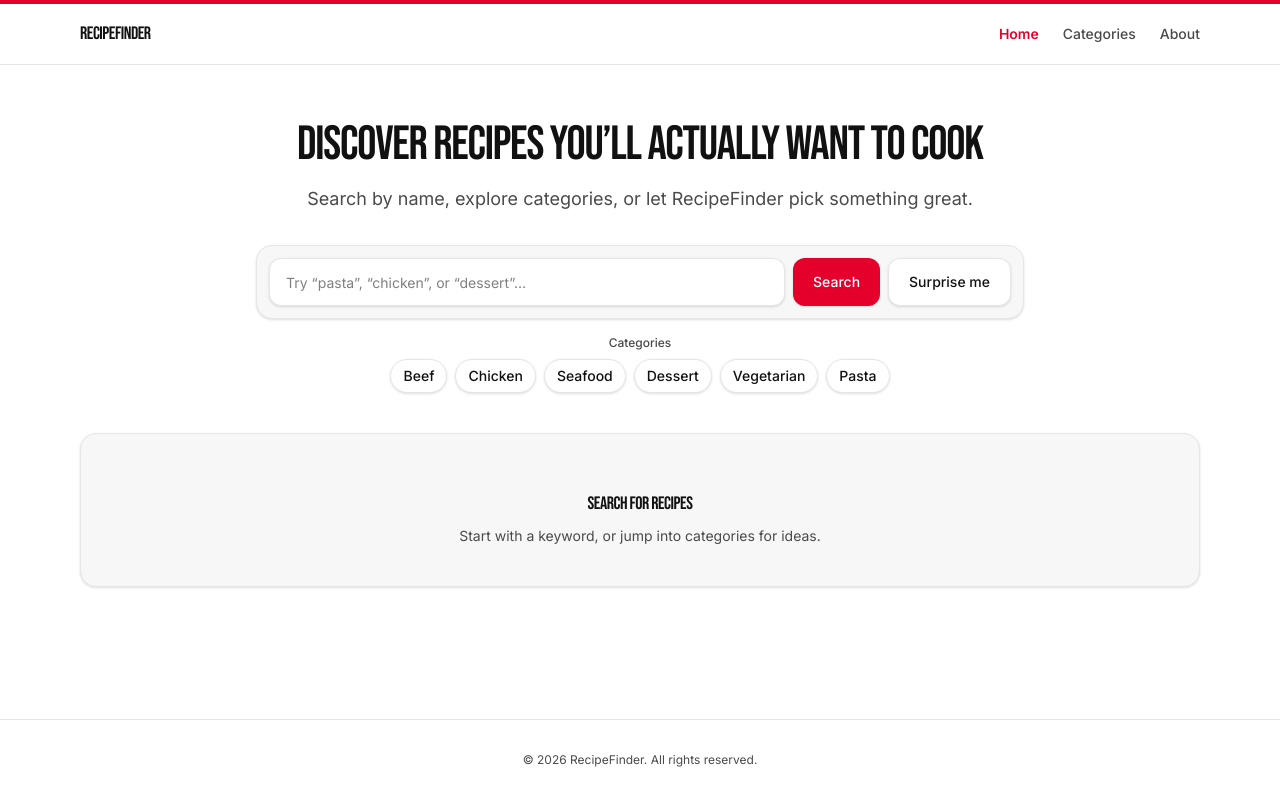
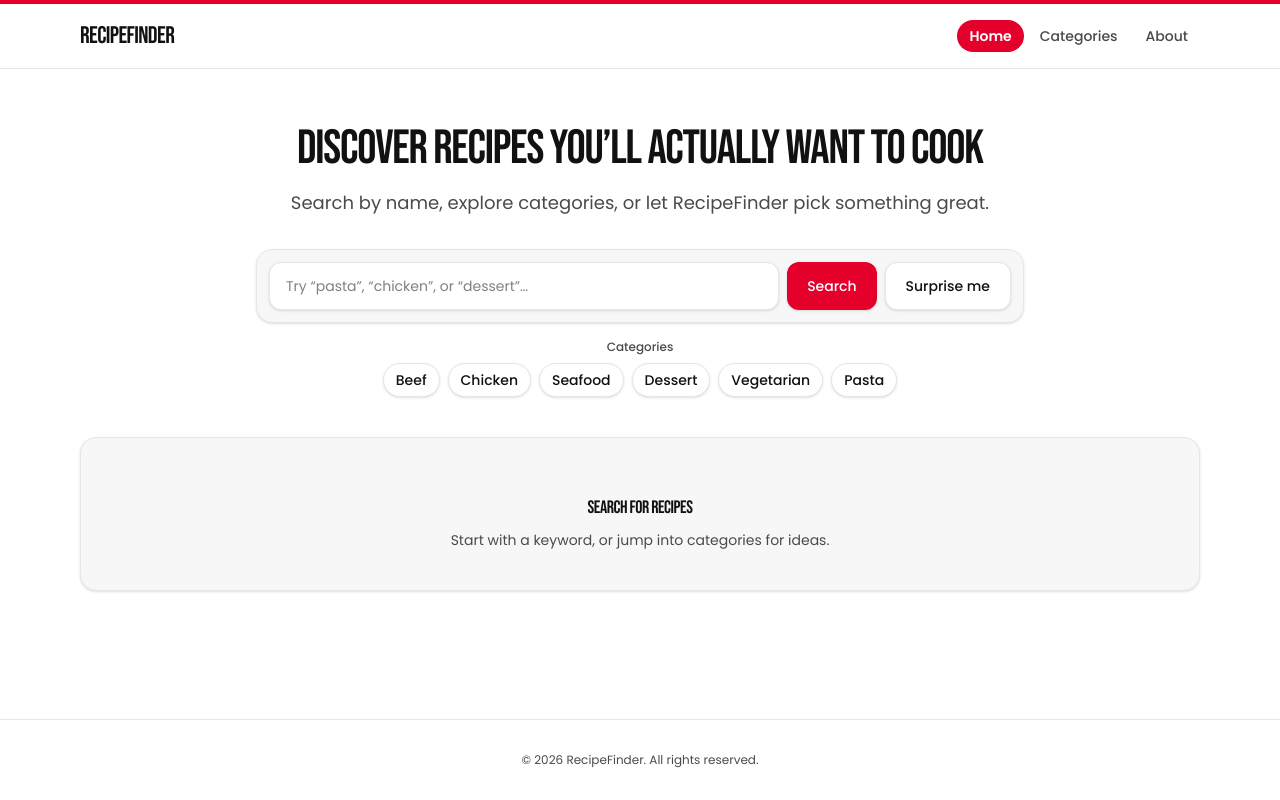
Before and after one commit to mukuvi/Recipe-Finder, a Next.js app: page / in a window 1280 px wide. Built offline with nearby package versions, Linux system fonts and the light colour scheme.

Commit message:
Recipe Finder

```diff
--- a/src/app/layout.tsx
+++ b/src/app/layout.tsx
@@ -1,12 +1,17 @@
 import type { Metadata } from 'next';
-import { Bebas_Neue, Inter } from 'next/font/google';
+import { Bebas_Neue, Poppins } from 'next/font/google';
 import './globals.css';
 
 import { Footer } from '@/components/Footer';
 import { Header } from '@/components/Header';
 import Providers from './providers';
 
-const fontSans = Inter({ subsets: ['latin'], variable: '--font-sans', display: 'swap' });
+const fontSans = Poppins({
+  subsets: ['latin'],
+  weight: ['400', '500', '600'],
+  variable: '--font-sans',
+  display: 'swap',
+});
 const fontDisplay = Bebas_Neue({ weight: '400', subsets: ['latin'], variable: '--font-display', display: 'swap' });
 
 export const metadata: Metadata = {
--- a/src/components/Header.tsx
+++ b/src/components/Header.tsx
@@ -24,22 +24,23 @@ export function Header() {
       <div className="h-1 w-full bg-primary" />
       <div className="mx-auto flex w-full max-w-6xl items-center justify-between px-4 py-4">
         <Link href="/" className="flex items-center">
-          <span className="font-display text-lg tracking-tight text-text-main">
+          <span className="font-display text-xl tracking-tight text-text-main sm:text-2xl">
             RecipeFinder
           </span>
         </Link>
 
-        <nav className="hidden items-center gap-6 md:flex">
+        <nav className="hidden items-center gap-1 md:flex">
           {navItems.map((item) => {
             const active = pathname === item.href;
             return (
               <Link
                 key={item.href}
                 href={item.href}
+                aria-current={active ? 'page' : undefined}
                 className={
                   active
-                    ? 'text-sm font-semibold text-primary'
-                    : 'text-sm font-medium text-text-muted hover:text-text-main'
+                    ? 'rounded-full bg-primary px-3 py-1.5 text-sm font-semibold text-bg-main transition-colors'
+                    : 'rounded-full px-3 py-1.5 text-sm font-medium text-text-muted transition-colors hover:bg-bg-secondary hover:text-text-main'
                 }
               >
                 {item.label}
@@ -50,7 +51,7 @@ export function Header() {
 
         <button
           type="button"
-          className="inline-flex h-10 w-10 items-center justify-center rounded-xl border border-border bg-bg-secondary text-text-main shadow-sm hover:bg-bg-main md:hidden"
+          className="inline-flex h-10 items-center justify-center rounded-xl border border-border bg-bg-secondary px-3 text-text-main shadow-sm transition-colors hover:bg-bg-main md:hidden"
           aria-label="Toggle menu"
           onClick={() => setOpen((v) => !v)}
         >
@@ -76,10 +77,11 @@ export function Header() {
                     <Link
                       key={item.href}
                       href={item.href}
+                      aria-current={active ? 'page' : undefined}
                       className={
                         active
-                          ? 'rounded-xl bg-bg-secondary px-3 py-2 text-sm font-semibold text-primary'
-                          : 'rounded-xl px-3 py-2 text-sm font-medium text-text-muted hover:bg-bg-secondary hover:text-text-main'
+                          ? 'rounded-xl bg-primary px-3 py-2 text-sm font-semibold text-bg-main transition-colors'
+                          : 'rounded-xl px-3 py-2 text-sm font-medium text-text-muted transition-colors hover:bg-bg-secondary hover:text-text-main'
                       }
                     >
                       {item.label}
```
Also changed, not shown: public/images/recipe finder.jpg (added).
